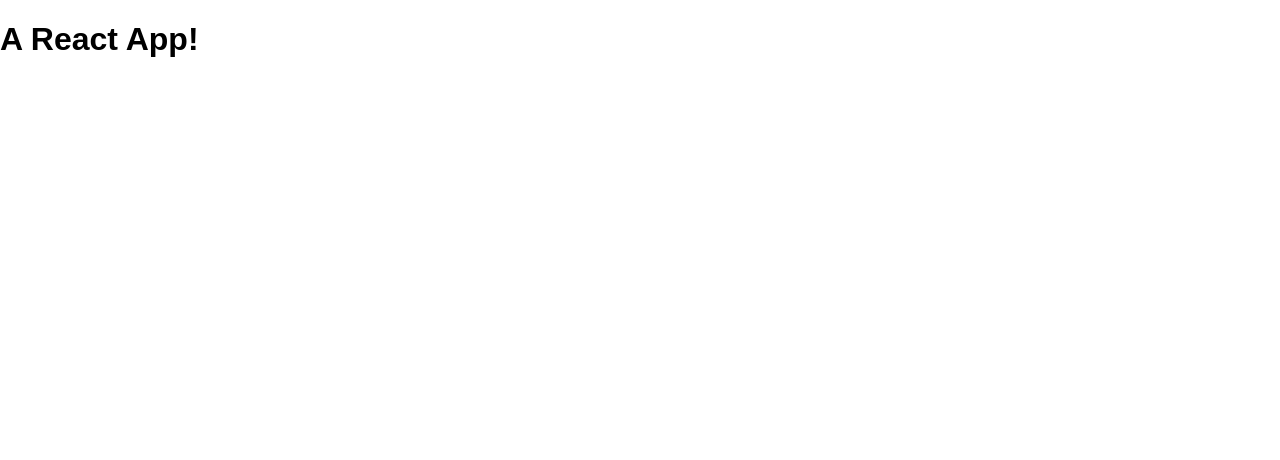
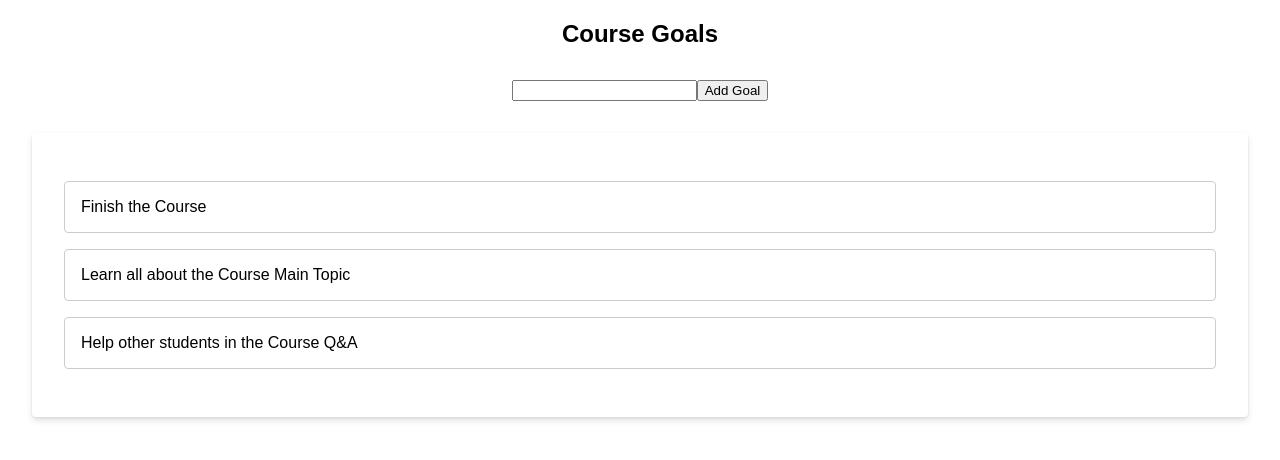
Before and after one commit to Midnajt/MERN_APP, a React (Create React App) app: page / in a window 1280 px wide. Shown: the top 460 px of the page. Built offline with nearby package versions, Linux system fonts and the light colour scheme; the HTML template or start-up script is replaced by a standard one.

Commit message:
section 4 finished

```diff
--- /dev/null
+++ b/src/App.css
@@ -0,0 +1,3 @@
+.course-goals h2 {
+  text-align: center;
+}
--- a/src/App.js
+++ b/src/App.js
@@ -1,7 +1,29 @@
-import React from 'react';
+import React, { useState } from "react";
+
+import "./App.css";
+import GoalList from "./components/GoalList/GoalList";
+import NewGoal from "./components/NewGoal/NewGoal";
+
+const DUMMY_GOALS = [
+  { id: "cg1", text: "Finish the Course" },
+  { id: "cg2", text: "Learn all about the Course Main Topic" },
+  { id: "cg3", text: "Help other students in the Course Q&A" },
+];
 
 const App = () => {
-  return <h1>A React App!</h1>;
+  const [courseGoals, setCourseGoals] = useState(DUMMY_GOALS);
+
+  const addNewGoalHandler = (newGoal) => {
+    setCourseGoals((prevCourseGoals) => prevCourseGoals.concat(newGoal));
+  };
+
+  return (
+    <div className="course-goals">
+      <h2>Course Goals</h2>
+      <NewGoal onAddGoal={addNewGoalHandler} />
+      <GoalList goals={courseGoals} />
+    </div>
+  );
 };
 
 export default App;
--- /dev/null
+++ b/src/components/GoalList/GoalList.css
@@ -0,0 +1,14 @@
+.goal-list {
+  list-style: none;
+  margin: 2rem;
+  padding: 2rem;
+  box-shadow: 0 4px 6px rgba(0, 0, 0, 0.1), 0 1px 3px rgba(0, 0, 0, 0.08);
+  border-radius: 0.25rem;
+}
+
+.goal-list li {
+  margin: 1rem 0;
+  padding: 1rem;
+  border: 1px solid #ccc;
+  border-radius: 0.25rem;
+}
--- /dev/null
+++ b/src/components/GoalList/GoalList.js
@@ -0,0 +1,14 @@
+import React from "react";
+import "./GoalList.css";
+
+const GoalList = (props) => {
+  return (
+    <ul className="goal-list">
+      {props.goals.map((goal) => (
+        <li key={goal.id}>{goal.text}</li>
+      ))}
+    </ul>
+  );
+};
+
+export default GoalList;
--- /dev/null
+++ b/src/components/NewGoal/NewGoal.js
@@ -0,0 +1,32 @@
+import React, { useState } from "react";
+import "./newGoal.css";
+
+const NewGoal = (props) => {
+  const [enteredText, setEnteredText] = useState("");
+
+  const addGoalHandler = (e) => {
+    e.preventDefault();
+
+    const newGoal = {
+      id: Math.random().toString(),
+      text: enteredText,
+    };
+
+    props.onAddGoal(newGoal);
+
+    setEnteredText("");
+  };
+
+  const textChangehandler = (e) => {
+    setEnteredText(e.target.value);
+  };
+
+  return (
+    <form className="new-goal" onSubmit={addGoalHandler}>
+      <input type="text" value={enteredText} onChange={textChangehandler} />
+      <button type="submit">Add Goal</button>
+    </form>
+  );
+};
+
+export default NewGoal;
--- /dev/null
+++ b/src/components/NewGoal/newGoal.css
@@ -0,0 +1,4 @@
+.new-goal {
+  margin: 2rem;
+  text-align: center;
+}
```
Also changed, not shown: src/index.js (+5 -5 lines), notes.txt, package.json (line endings or trailing spaces).
